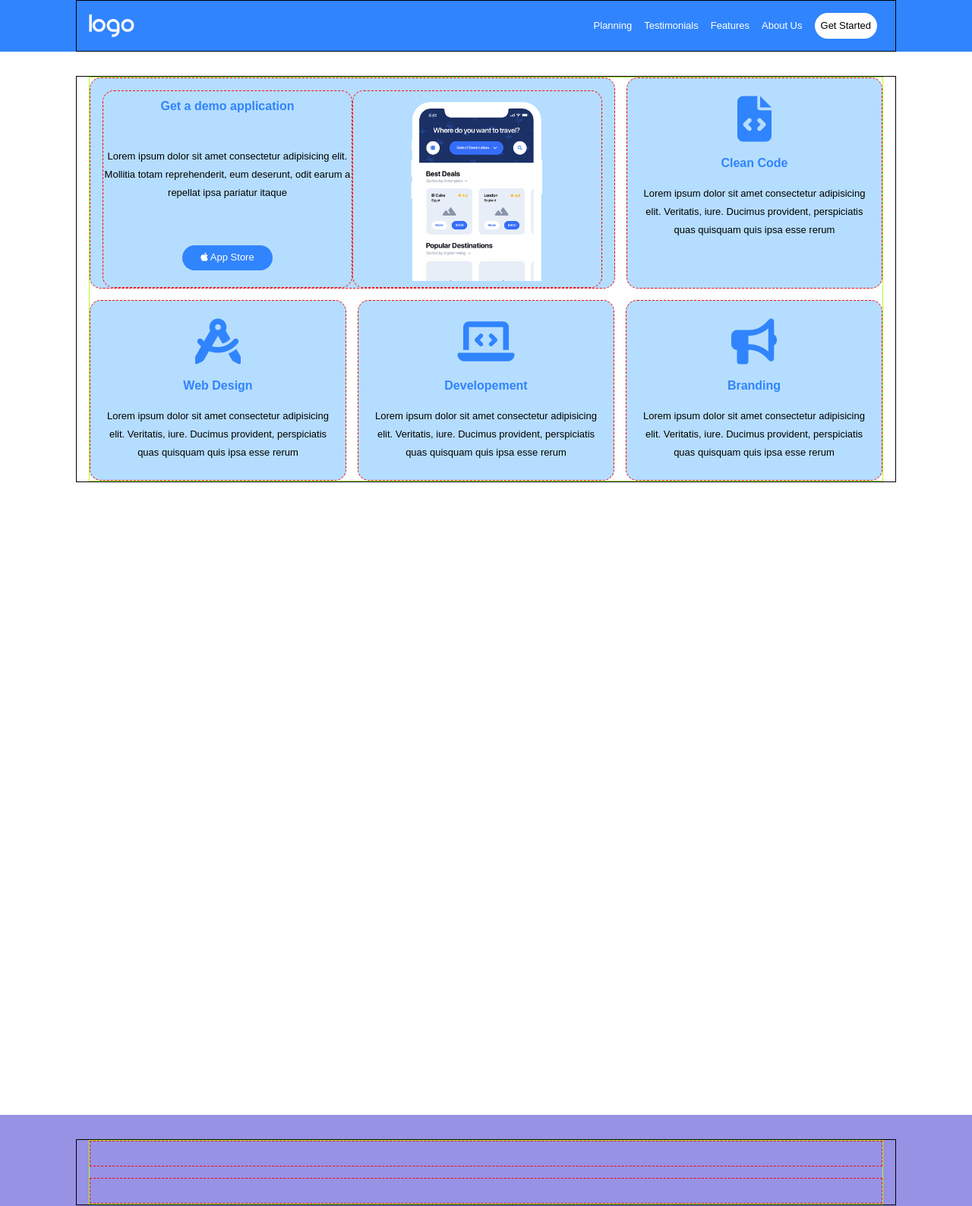
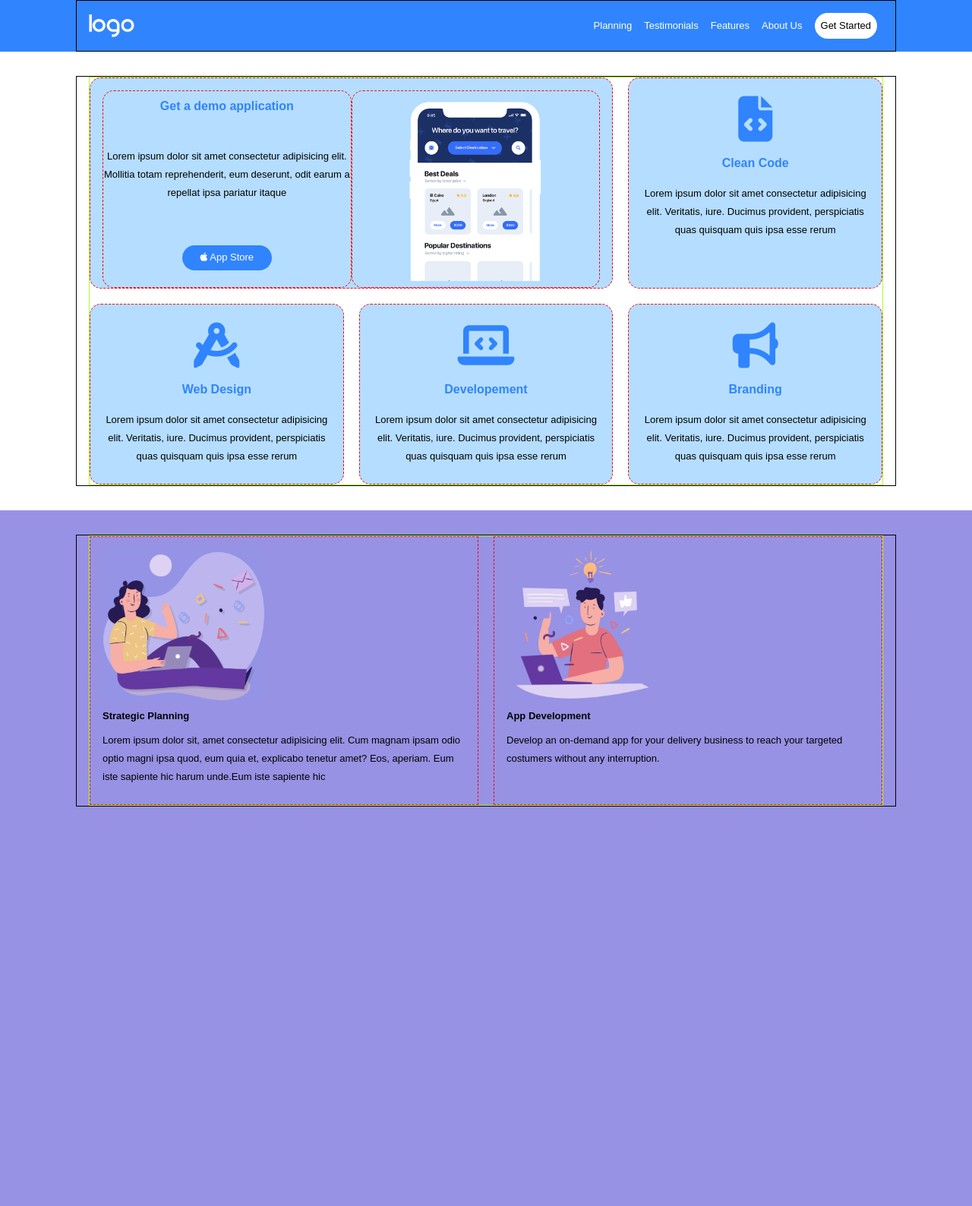
Before and after one commit to pierluigicarrieri/htmlcss-responsive-layout, a plain HTML site: page index.html in a window 1280 px wide. Shown: the top 1588 px of the page at 76% size. Drawn offline with Linux system fonts and the light colour scheme.

Commit message:
work done on section 2

```diff
--- a/index.html
+++ b/index.html
@@ -80,7 +80,7 @@
 
                 <div class="col col-2-3-tablet">
 
-                    <div id="wc" class="col col-1-3-tablet col-1-desktop">
+                    <div id="wc" class="col col-1-3-tablet col-1-2-desktop">
 
                         <h5>Get a demo application</h5>
 
@@ -99,7 +99,7 @@
 
                     </div>
 
-                    <div id="wc" class="col col-1-3-tablet col-1-desktop">
+                    <div id="wc" class="col col-1-3-tablet col-1-2-desktop">
 
                         <img id="phone" src="img/phone.png" alt="demopic">
 
@@ -171,14 +171,43 @@
 
     <!-- Second section -->
 
-    <section>
+    <section style="height: 1000px;">
 
         <div class="container">
 
             <div class="row">
 
-                <div class="col"></div>
-                <div class="col"></div>
+                <div class="col col-1-2-desktop">
+
+                    <img src="img/planning1.png" alt="planning1">
+
+                    <h4>Strategic Planning</h4>
+
+                    <p>
+                        Lorem ipsum dolor sit, amet consectetur
+                        adipisicing elit. Cum magnam ipsam odio
+                        optio magni ipsa quod, eum quia et, explicabo
+                        tenetur amet? Eos, aperiam. Eum iste sapiente
+                        hic harum unde.Eum iste sapiente hic
+                    </p>
+
+                </div>
+
+
+                <div class="col col-1-2-desktop">
+
+                    <img src="img/planning2.png" alt="planning2">
+
+                    <h4>App Development</h4>
+
+                    <p>
+                        Develop an on-demand app for
+                        your delivery business to reach
+                        your targeted costumers without
+                        any interruption.
+                    </p>
+
+                </div>
 
             </div>
 
@@ -241,8 +270,8 @@
 
             <div class="row">
 
-                <div class="col col-2-3"></div>
-                <div class="col col-1-3"></div>
+                <div class="col col-2-3-tablet col-2-3-desktop"></div>
+                <div class="col col-1-3-tablet col-1-3-desktop"></div>
 
             </div>
 
--- a/styles/style.css
+++ b/styles/style.css
@@ -43,9 +43,8 @@ ul {
 section {
     margin: auto;
     padding: 2rem 0;
+}
 
-    height: 1400px;
-}
 h5 {
     font-size: 16px;
 }
@@ -182,8 +181,11 @@ section:first-child .col > i {
     font-size: 60px;
 }
 
+/* Second section */
 
-
+section:nth-child(2) img {
+    max-height: 200px;
+}
 
 
 
@@ -197,7 +199,7 @@ section:first-child .col > i {
     }
 
     .row {
-        gap: 15px;
+        gap: var(--gap-1);
     }
 
     section:first-child .col:first-child {
@@ -245,12 +247,16 @@ section:first-child .col > i {
 
 /* Main */
 
-    .col-1-desktop {
-        flex-basis: calc(100% / 2);
+    .col-1-2-desktop {
+        flex-basis: calc((100% / 2) - var(--gap-1) + var(--gap-1) / 2);
     }
 
     .col-1-3-desktop {
-        flex-basis: calc(100% / 3);
+        flex-basis: calc((100% / 3) - var(--gap-1) + var(--gap-1) / 3);
+    }
+
+    .col-2-3-desktop {
+        flex-basis: calc((100% / 3 * 2)- var(--gap-1) + var(--gap-1) / 3 * 2);
     }
 
     section:first-child .col:first-child {
```
